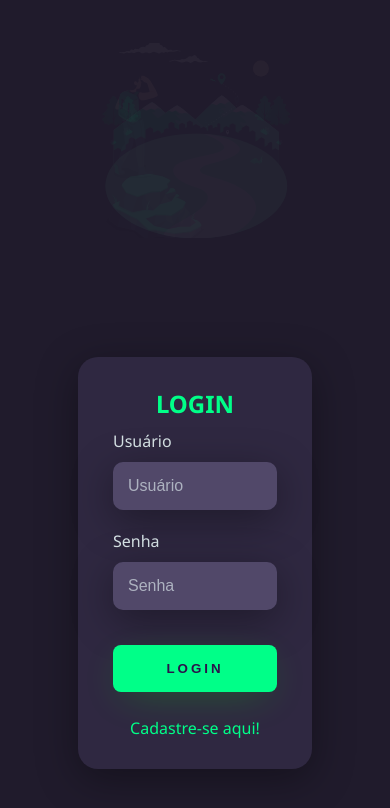
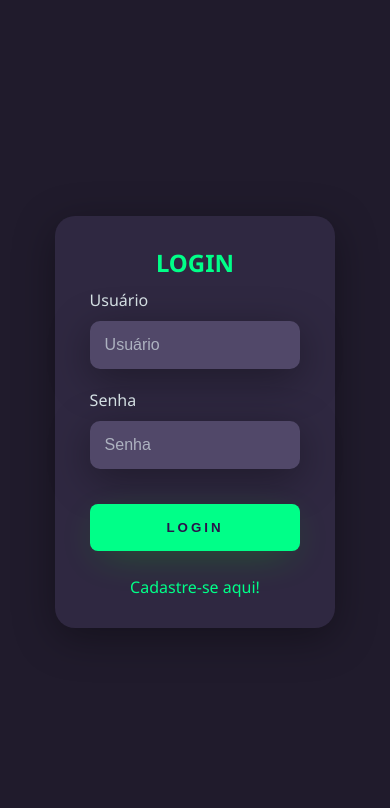
Before and after one commit to Henrique-HsR/Projeto_tela_login, a plain HTML site: page index.html in a window 390 px wide. Drawn offline with Linux system fonts and the light colour scheme.

Commit message:
Update style.css

```diff
--- a/style/style.css
+++ b/style/style.css
@@ -145,7 +145,7 @@ body * {
     background: var(--cor1);
 }
 
-@media only screen and (max-width:950px){
+@media only screen and (max-width:920px){
     .card-login{
         width: 90%;
     }
@@ -166,14 +166,25 @@ body * {
     }
 
     .left-login-img {
-        width: 50vw;
+        width: 60vw;
     }
 
     .right-login{
-        min-width: 60%;
+        width: 70vw;
     }
 
     .card-login {
-        width: 100%;
+        width: 90%;
     }
 }
+
+@media only screen and (max-width:450px){
+    .left-login {
+        display: none;
+        visibility: hidden;
+    }
+
+    .right-login {
+        width: 80vw;
+    }
+}
```
